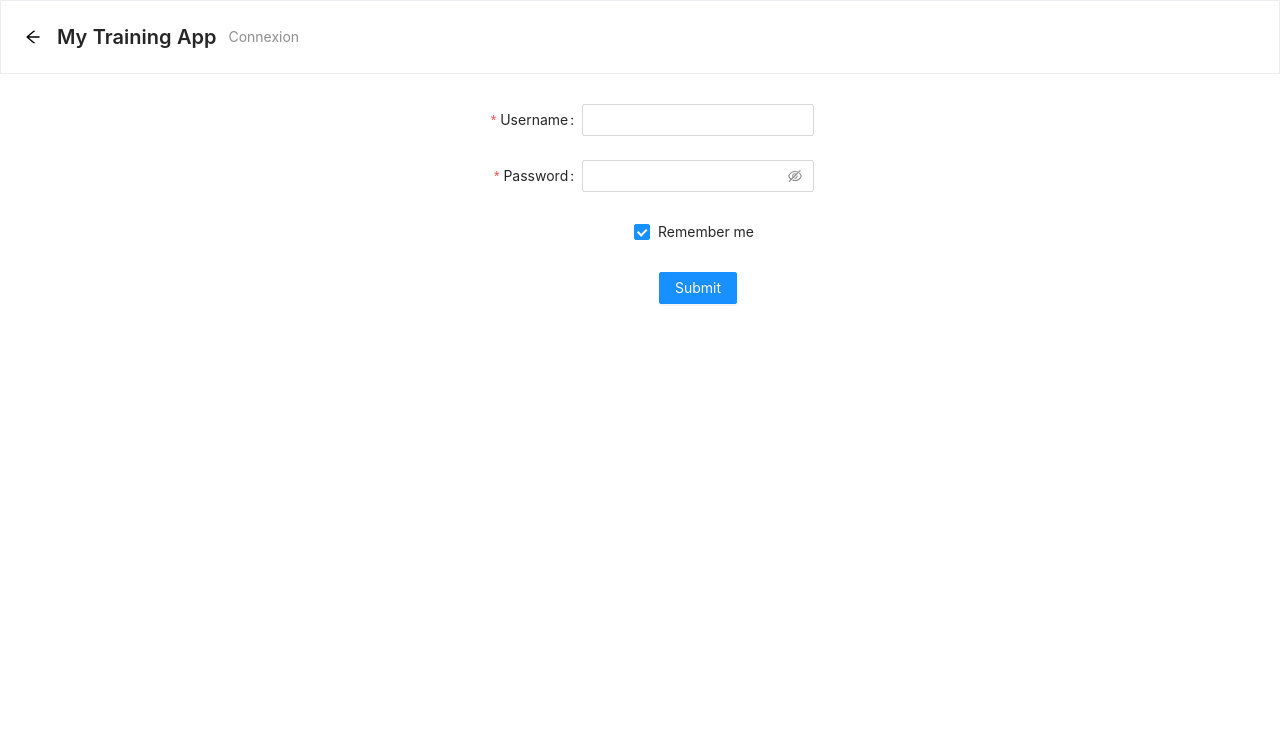
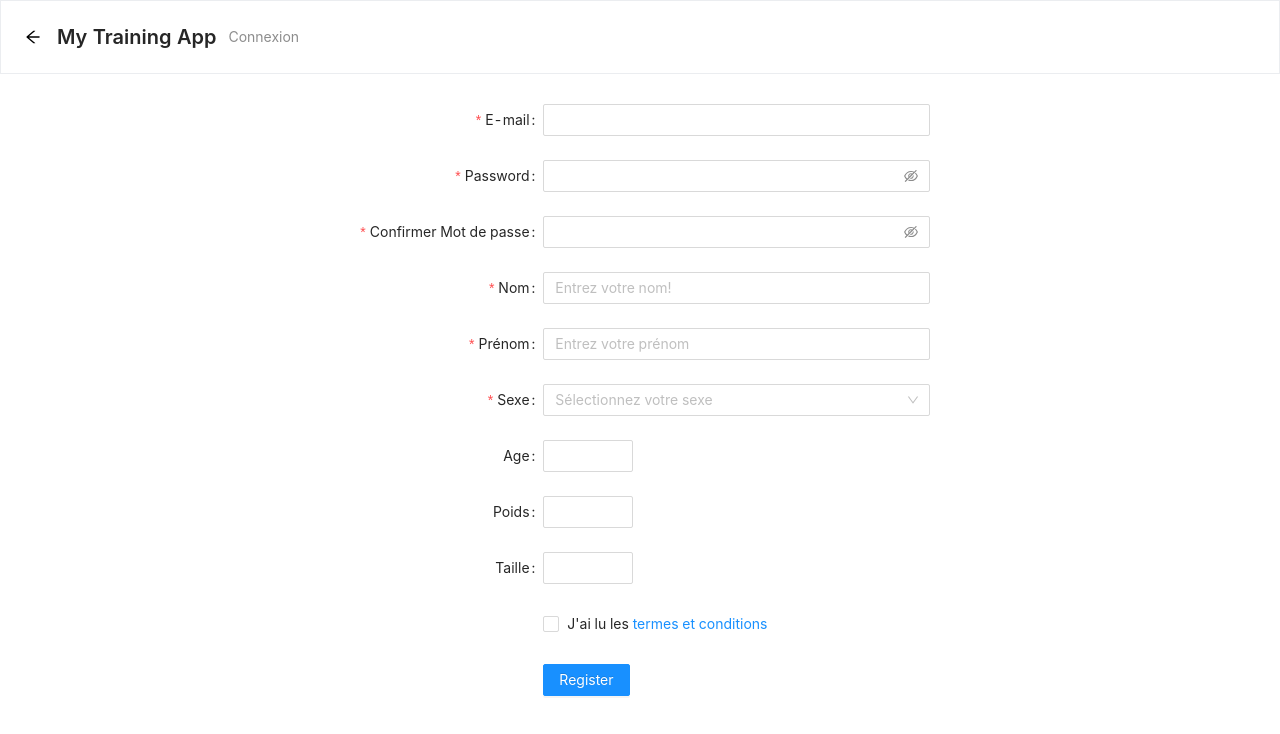
Before and after one commit to Stomias/E4-react-project-front, a React (Create React App) app: page / in a window 1280 px wide. Shown: the top 734 px of the page. Built offline with nearby package versions, Linux system fonts and the light colour scheme.

Commit message:
Sign in form + login form upgrade

```diff
--- a/src/App.js
+++ b/src/App.js
@@ -1,14 +1,14 @@
 import { Component } from 'react';
 import Connexion from './templates/connexion/Connexion';
+import Inscription from './templates/inscription/Inscription';
 import Header from './templates/header/Header';
-
 
 
 const App = () => {
   return (
     <div className="form-style">
       <Header />
-      <Connexion />
+      <Inscription />
     </div>
 
   );
--- a/src/index.css
+++ b/src/index.css
@@ -17,8 +17,8 @@ code {
 }
 
 .form-style > form {
-  margin: auto;
-  display: table;
-  text-align: center;
+  margin-right: 25%;
+  margin-left: 25%;
+  display: block;
   padding: 30px;
 }
--- a/src/templates/connexion/Connexion.js
+++ b/src/templates/connexion/Connexion.js
@@ -1,49 +1,50 @@
 import React from 'react';
 import { Form, Input, Button, Checkbox } from 'antd';
+import { UserOutlined, LockOutlined } from '@ant-design/icons';
 
 const Connexion = () => {
   const onFinish = (values: any) => {
-    console.log('Success:', values);
-  };
-
-  const onFinishFailed = (errorInfo: any) => {
-    console.log('Failed:', errorInfo);
+    console.log('Received values of form: ', values);
   };
 
   return (
     <Form
-      name="basic"
-      labelCol={{ span: 8 }}
-      wrapperCol={{ span: 16 }}
+      name="normal_login"
+      className="login-form"
       initialValues={{ remember: true }}
       onFinish={onFinish}
-      onFinishFailed={onFinishFailed}
-      autoComplete="off"
     >
       <Form.Item
-        label="Username"
         name="username"
-        rules={[{ required: true, message: 'Please input your username!' }]}
+        rules={[{ required: true, message: 'Please input your Username!' }]}
       >
-        <Input />
+        <Input prefix={<UserOutlined className="site-form-item-icon" />} placeholder="Username" />
       </Form.Item>
-
       <Form.Item
-        label="Password"
         name="password"
-        rules={[{ required: true, message: 'Please input your password!' }]}
+        rules={[{ required: true, message: 'Please input your Password!' }]}
       >
-        <Input.Password />
+        <Input
+          prefix={<LockOutlined className="site-form-item-icon" />}
+          type="password"
+          placeholder="Password"
+        />
       </Form.Item>
-
-      <Form.Item name="remember" valuePropName="checked" wrapperCol={{ offset: 8, span: 16 }}>
+      <Form.Item>
+        <Form.Item name="remember" valuePropName="checked" noStyle>
           <Checkbox>Remember me</Checkbox>
         </Form.Item>
 
-      <Form.Item wrapperCol={{ offset: 8, span: 16 }}>
-        <Button type="primary" htmlType="submit">
-          Submit
+        <a className="login-form-forgot" href="">
+          Mot de passe oublié ?
+        </a>
+      </Form.Item>
+
+      <Form.Item>
+        <Button type="primary" htmlType="submit" className="login-form-button">
+          Se connecter
         </Button>
+        Ou <a href="">M'inscrire!</a>
       </Form.Item>
     </Form>
   );
--- a/src/templates/inscription/Inscription.js
+++ b/src/templates/inscription/Inscription.js
@@ -1,19 +1,231 @@
-import React, {Component} from 'react';
-import PropTypes from 'prop-types';
+import React from 'react';
+import ReactDOM from 'react-dom';
+import 'antd/dist/antd.css';
+import {
+  Form,
+  Input,
+  Select,
+  Checkbox,
+  Button,
+  InputNumber
+} from 'antd';
 
-class Inscription extends Component {
-  constructor(props){
-    super(props);
-  }
-  render(){
-    return (
-      <div className="Inscription">
+const { Option } = Select;
 
-      </div>
-    )
-  }
-}
-Inscription.propTypes = {
-}
+const formItemLayout = {
+  labelCol: {
+    xs: {
+      span: 24,
+    },
+    sm: {
+      span: 8,
+    },
+  },
+  wrapperCol: {
+    xs: {
+      span: 24,
+    },
+    sm: {
+      span: 16,
+    },
+  },
+};
+const tailFormItemLayout = {
+  wrapperCol: {
+    xs: {
+      span: 24,
+      offset: 0,
+    },
+    sm: {
+      span: 16,
+      offset: 8,
+    },
+  },
+};
+
+const Inscription = () => {
+  const [form] = Form.useForm();
+
+  const onFinish = (values) => {
+    console.log('Received values of form: ', values);
+  };
+
+  return (
+    <Form
+      {...formItemLayout}
+      form={form}
+      name="register"
+      onFinish={onFinish}
+      scrollToFirstError
+    >
+      <Form.Item
+        name="email"
+        label="E-mail"
+        rules={[
+          {
+            type: 'email',
+            message: "L'E-mail n'est pas valide !",
+          },
+          {
+            required: true,
+            message: 'Entrez votre E-mail!',
+          },
+        ]}
+      >
+        <Input />
+      </Form.Item>
+
+      <Form.Item
+        name="password"
+        label="Password"
+        rules={[
+          {
+            required: true,
+            message: 'Entrez votre mot de passe!',
+          },
+        ]}
+        hasFeedback
+      >
+        <Input.Password />
+      </Form.Item>
+
+      <Form.Item
+        name="confirm"
+        label="Confirmer Mot de passe"
+        dependencies={['password']}
+        hasFeedback
+        rules={[
+          {
+            required: true,
+            message: 'Confirmez votre mot de passe!',
+          },
+          ({ getFieldValue }) => ({
+            validator(_, value) {
+              if (!value || getFieldValue('password') === value) {
+                return Promise.resolve();
+              }
+
+              return Promise.reject(new Error('Les deux mot de passe entré sont différents!'));
+            },
+          }),
+        ]}
+      >
+        <Input.Password />
+      </Form.Item>
+
+      <Form.Item
+        {...formItemLayout}
+        name="name"
+        label="Nom"
+        rules={[
+          {
+            type: 'string',
+            message: 'Nom invalide !',
+          },
+          {
+            required: true,
+            message: 'Entrez votre nom!',
+          },
+        ]}
+      >
+        <Input placeholder="Entrez votre nom!" />
+      </Form.Item>
+
+      <Form.Item
+        {...formItemLayout}
+        name="surname"
+        label="Prénom"
+        rules={[
+          {
+            type: 'string',
+            message: 'Prénom invalide!',
+          },
+          {
+            required: true,
+            message: 'Entrez votre prénom!',
+          },
+        ]}
+      >
+        <Input placeholder="Entrez votre prénom" />
+      </Form.Item>
+
+      <Form.Item
+        name="sexe"
+        label="Sexe"
+        rules={[
+          {
+            required: true,
+            message: 'Sélectionnez votre sexe!',
+          },
+        ]}
+      >
+        <Select placeholder="Sélectionnez votre sexe">
+          <Option value="male">Homme</Option>
+          <Option value="female">Femme</Option>
+        </Select>
+      </Form.Item>
+
+      <Form.Item
+        name="age"
+        label="Age"
+        rules={[
+          {
+            type: 'number',
+            message: 'La valeur saisie est invalide !',
+          },
+        ]}
+      >
+        <InputNumber />
+      </Form.Item>
+
+      <Form.Item
+        name="weight"
+        label="Poids"
+        rules={[
+          {
+            type: 'number',
+            message: 'La valeur saisie est invalide !',
+          },
+        ]}
+      >
+        <InputNumber />
+      </Form.Item>
+
+      <Form.Item
+        name="height"
+        label="Taille"
+        rules={[
+          {
+            type: 'number',
+            message: 'La valeur saisie est invalide !',
+          },
+        ]}
+      >
+        <InputNumber />
+      </Form.Item>
+
+      <Form.Item
+        name="agreement"
+        valuePropName="checked"
+        rules={[
+          {
+            validator: (_, value) =>
+              value ? Promise.resolve() : Promise.reject(new Error("Vous devez accepter les conditions générales d'utilisation")),
+          },
+        ]}
+        {...tailFormItemLayout}
+      >
+        <Checkbox>
+          J'ai lu les <a href="">termes et conditions</a>
+        </Checkbox>
+      </Form.Item>
+      <Form.Item {...tailFormItemLayout}>
+        <Button type="primary" htmlType="submit">
+          Register
+        </Button>
+      </Form.Item>
+    </Form>
+  );
+};
 
 export default Inscription;
```
Lines whose indentation alone changed are shown as unchanged.
